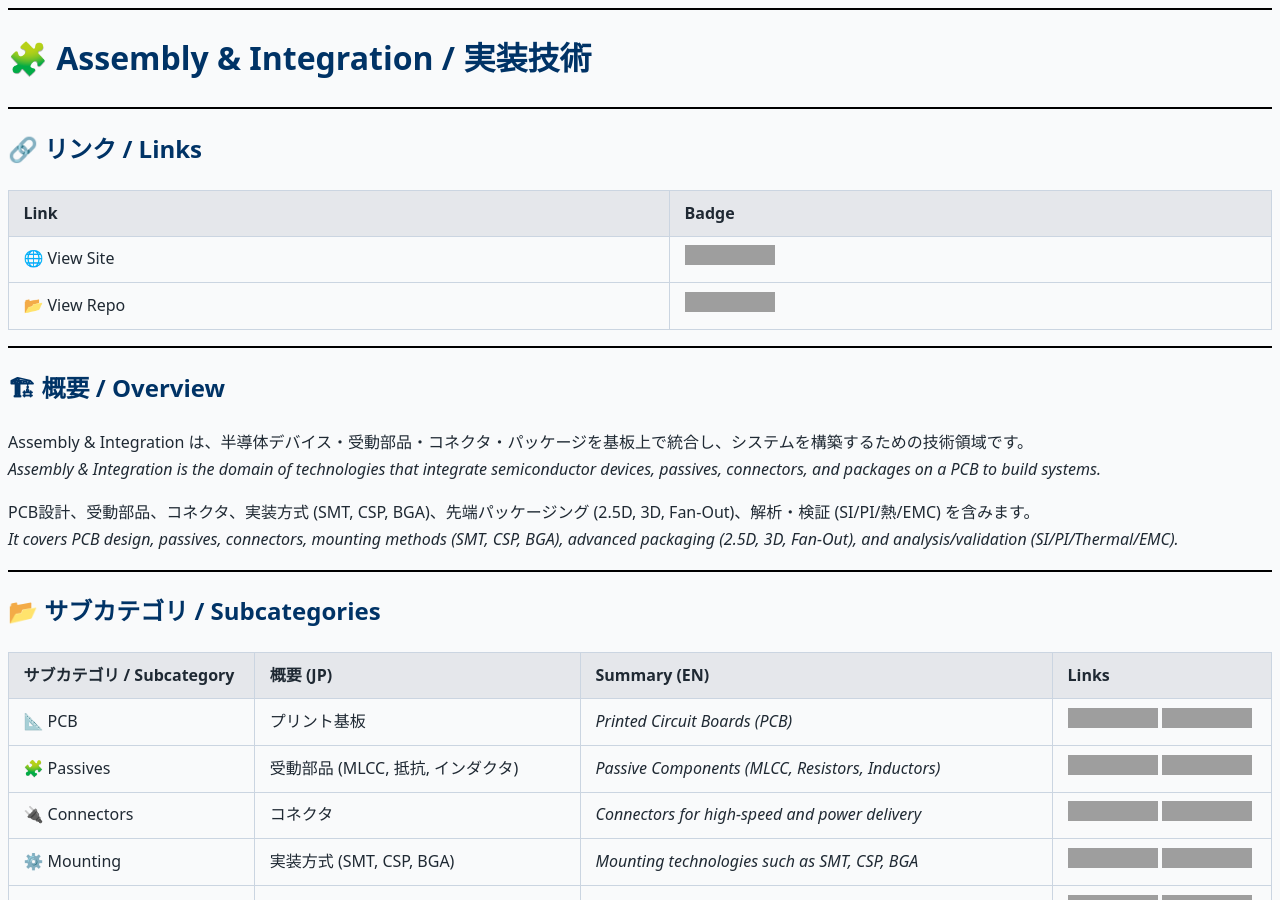
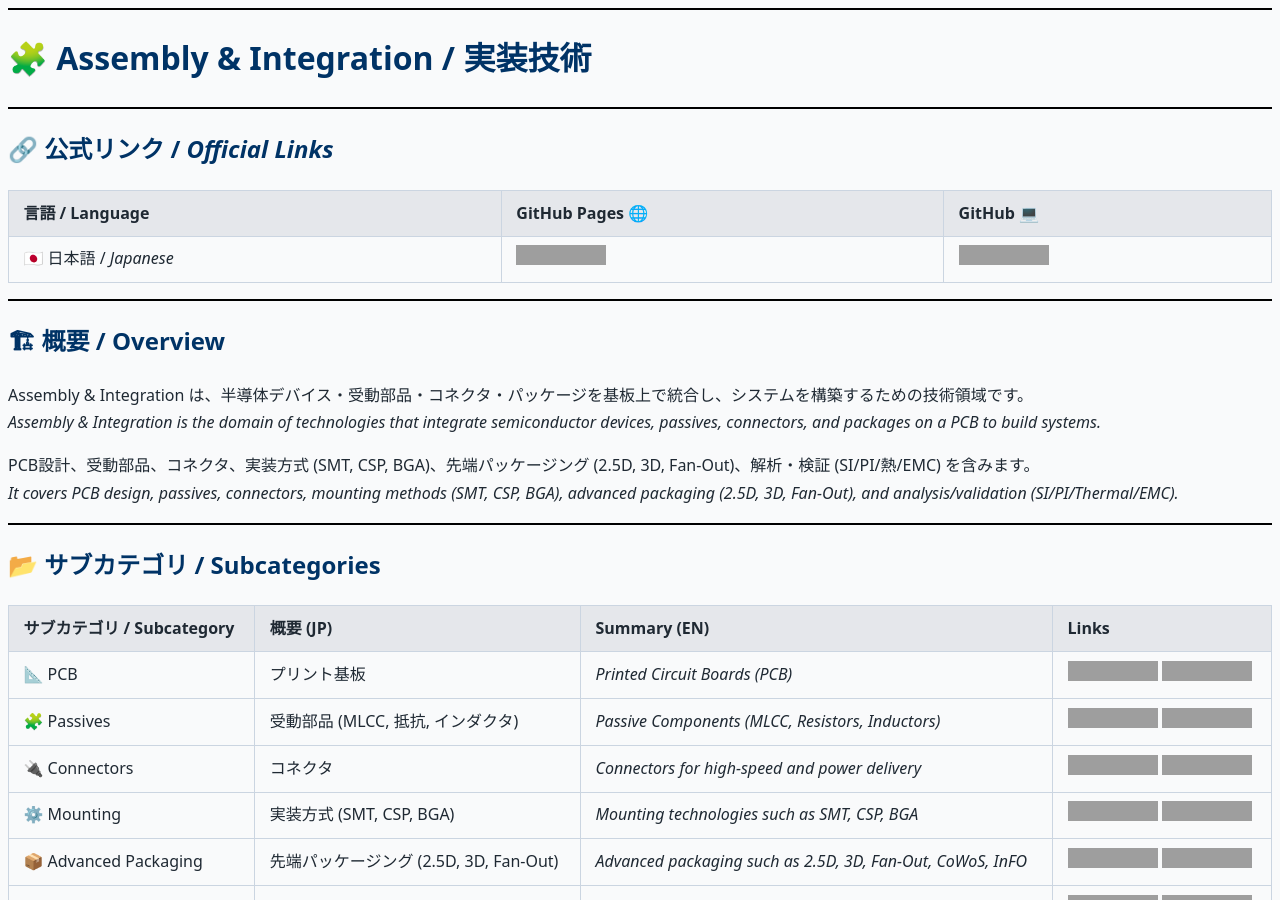
Before and after one commit to Samizo-AITL/Edusemi-Plus, a Jekyll site: the page built from Assembly-Integration/index.md, in a window 1280 px wide and 900 px high, cut to the strip 0-900 px from the top of the window. Built offline with Jekyll 4.4.1, drawn with Linux system fonts in a browser that asks for light colours; grey boxes are pictures that could not be loaded.

Commit message:
Update index.md

```diff
--- a/Assembly-Integration/index.md
+++ b/Assembly-Integration/index.md
@@ -9,12 +9,11 @@ title: "Assembly & Integration | 実装技術"
 
 ---
 
-## 🔗 リンク / Links
+## 🔗 公式リンク / *Official Links*
 
-| Link | Badge |
-|---|---|
-| 🌐 View Site | [![View Site](https://img.shields.io/badge/View-Site-brightgreen?style=for-the-badge&logo=githubpages)](https://samizo-aitl.github.io/Edusemi-Plus/Assembly-Integration/) |
-| 📂 View Repo | [![View Repo](https://img.shields.io/badge/View-Repo-blue?style=for-the-badge&logo=github)](https://github.com/Samizo-AITL/Edusemi-Plus/tree/main/Assembly-Integration) |
+| 言語 / Language | GitHub Pages 🌐 | GitHub 💻 |
+|-----------------|----------------|-----------|
+| 🇯🇵 日本語 / *Japanese* | [![GitHub Pages JP](https://img.shields.io/badge/GitHub%20Pages-日本語版-brightgreen?logo=github)](https://samizo-aitl.github.io/Edusemi-Plus/Assembly-Integration/) | [![GitHub Repo JP](https://img.shields.io/badge/GitHub-日本語版-blue?logo=github)](https://github.com/Samizo-AITL/Edusemi-Plus/tree/main/Assembly-Integration) |
 
 ---
 
```
